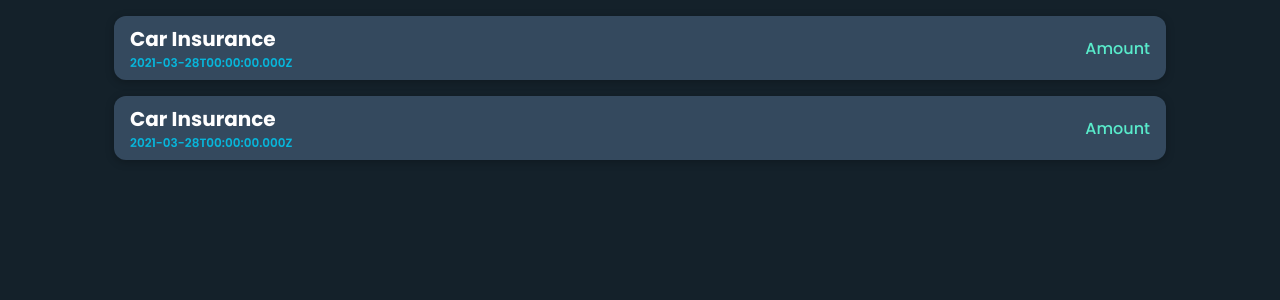
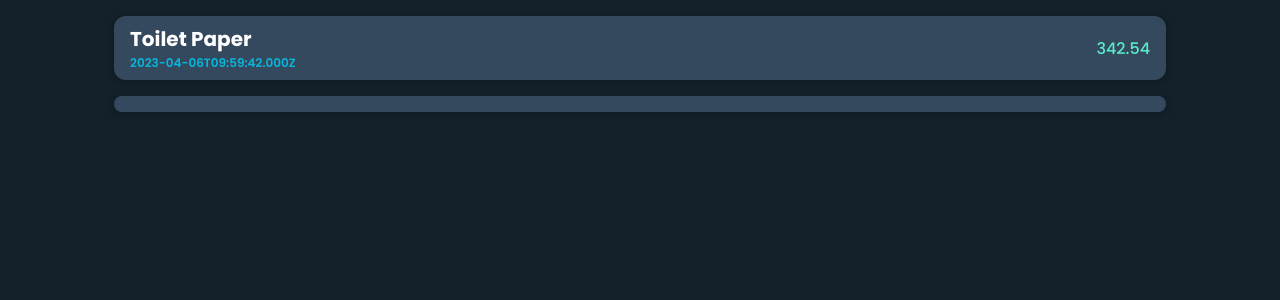
Before and after one commit to Millenmark/react-mini-expense-tracker, a React (Vite) app: page / in a window 1280 px wide. Shown: the top 300 px of the page. Built offline with nearby package versions, Linux system fonts and the light colour scheme.

Commit message:
updated expense item component

```diff
--- a/src/App.jsx
+++ b/src/App.jsx
@@ -5,29 +5,33 @@ function App() {
   const expenses = [
     {
       id: 1,
-      title: 'Car Insurance',
+      title: 'Toilet Paper',
       amount: 342.54,
-      date: new Date(),
+      date: new Date().toISOString(),
     },
 
     {
       id: 2,
       title: 'Car Insurance',
       amount: 342.54,
-      date: new Date(),
+      date: new Date().toISOString(),
     },
 
     {
       id: 3,
       title: 'Car Insurance',
       amount: 342.54,
-      date: new Date(),
+      date: new Date().toISOString(),
     },
   ]
 
   return (
     <div className="App">
-      <ExpenseItem/>
+      <ExpenseItem
+        title={expenses[0].title}
+        amount={expenses[0].amount}
+        date={expenses[0].date}
+        />
       <ExpenseItem/>
     </div>
   )
--- a/src/components/expenseItem/ExpenseItem.jsx
+++ b/src/components/expenseItem/ExpenseItem.jsx
@@ -1,19 +1,15 @@
 import './ExpenseItemStyle.css'
 import React from 'react'
 
-const ExpenseItem = () => {
-  const expenseDate = new Date(2021, 2, 28)
-  const expenseTitle = 'Car Insurance'
-  const expenseAmount = 294.67
-
+const ExpenseItem = ({title, amount, date}) => {
   return (
     <div className='expense-item container'>
       <div className="expense-item__title">
-        <h2>{expenseTitle}</h2>
-        <div className='expense-item__date'>{expenseDate.toISOString()}</div>
+        <h2>{title}</h2>
+        <div className='expense-item__date'>{date}</div>
       </div>
       <div className='expense-item__description'>
-        <div className='expense-item__price'>Amount</div>
+        <div className='expense-item__price'>{amount}</div>
       </div>
     </div>
   )
```
